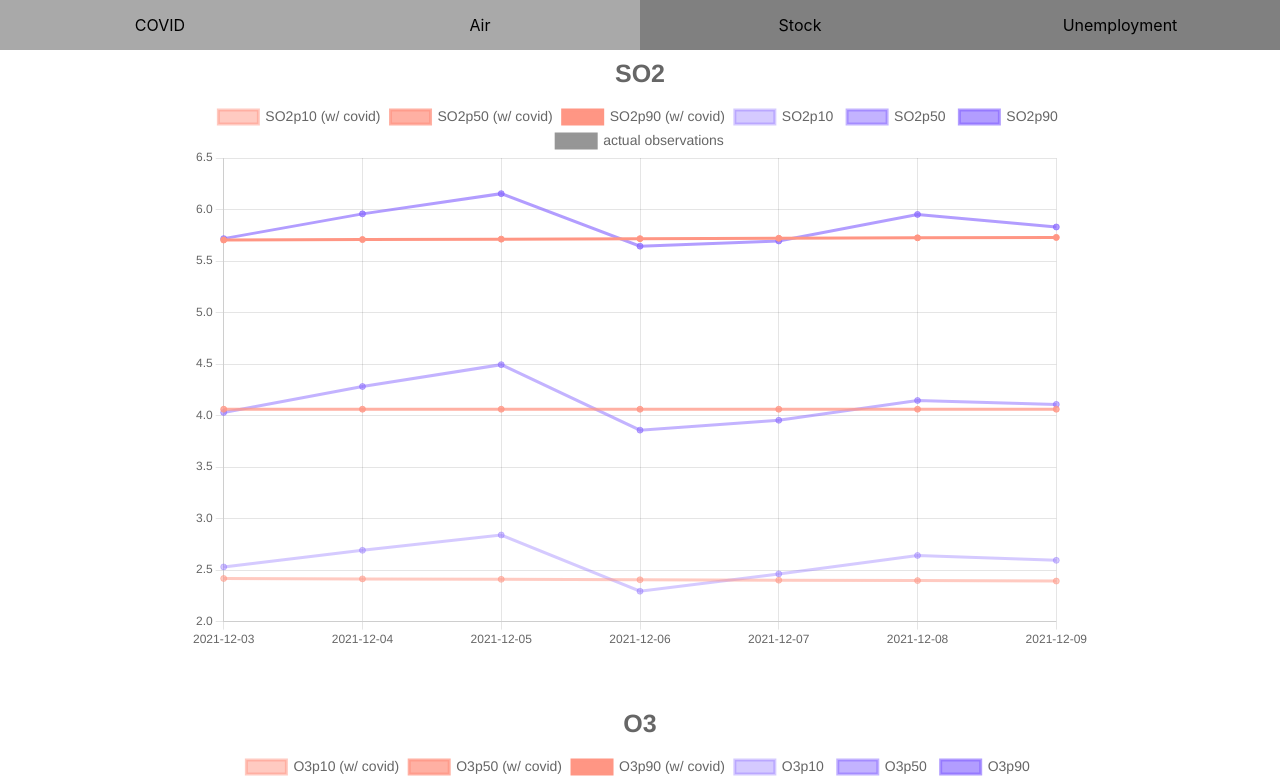
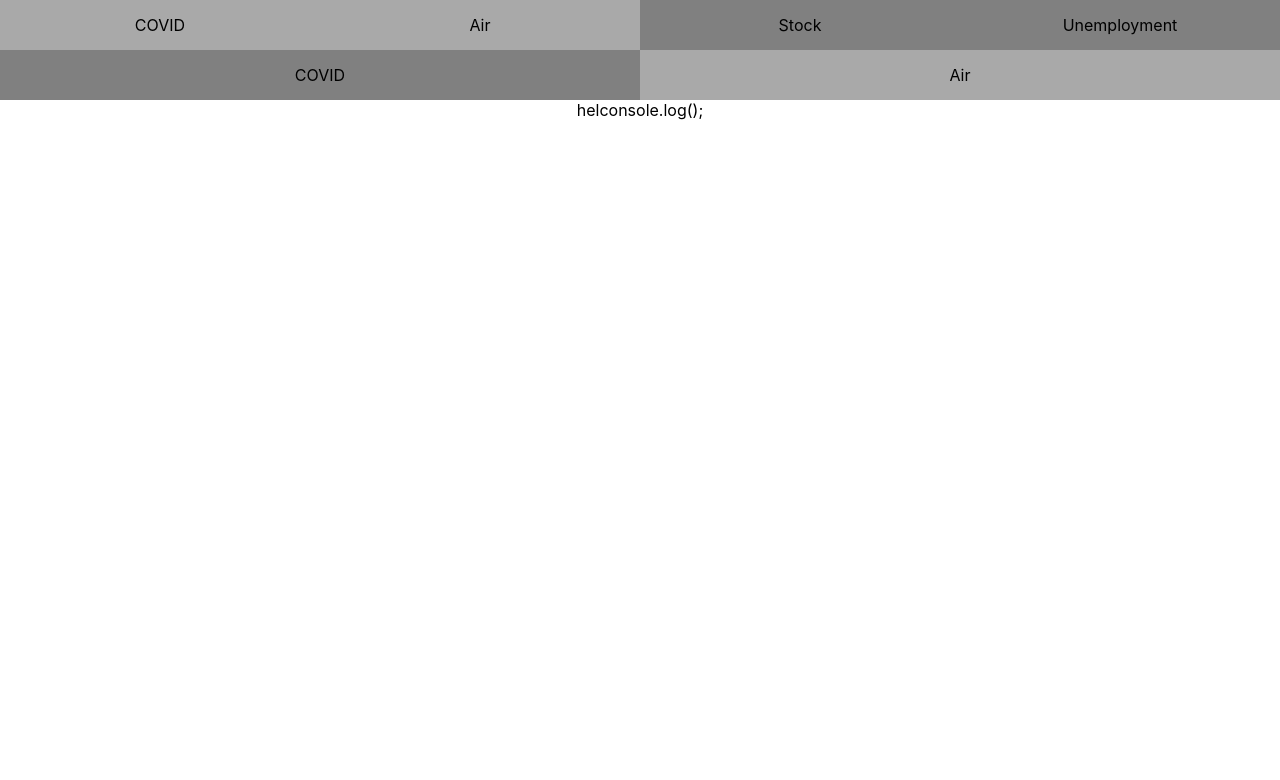
Before and after one commit to cloudtrack/AWS-COVID-Analytics, a React (Create React App) app in the folder aws-team-n/frontend/: page /air-pollution in a window 1280 px wide. Shown: the top 780 px of the page. Built offline with nearby package versions, Linux system fonts and the light colour scheme.

Commit message:
add tab for separating graph1 and 2

```diff
--- a/aws-team-n/frontend/src/App.js
+++ b/aws-team-n/frontend/src/App.js
@@ -14,7 +14,8 @@ function App() {
         <NavBar />
         <Routes>
           <Route path="/main" element={<MainPage />} />
-          <Route path="/air-pollution" element={<AirPollution />} />
+          <Route path="/air-pollution" element={<AirPollution graph={1}/>} />
+          <Route path="/air-pollution-graph2" element={<AirPollution graph={2} />} />
           <Route path="/stock-market" element={<StockMarket />} />
           <Route path="/unemployment" element={<Unemployment />} />
           <Route path="/" element={<Navigate replace to="/main" />} />
--- a/aws-team-n/frontend/src/components/NavBar/NavBar.js
+++ b/aws-team-n/frontend/src/components/NavBar/NavBar.js
@@ -9,7 +9,7 @@ const NavBar = () => {
         <li className={path === "/main" && "active"}>
           <a href="/main">COVID</a>
         </li>
-        <li className={path === "/air-pollution" && "active"}>
+        <li className={(path === "/air-pollution" || path === "/air-pollution-graph2") && "active"}>
           <a href="/air-pollution">Air</a>
         </li>
         <li className={path === "/stock-market" && "active"}>
--- a/aws-team-n/frontend/src/containers/AirPollution/AirPollution.js
+++ b/aws-team-n/frontend/src/containers/AirPollution/AirPollution.js
@@ -3,11 +3,28 @@ import Graph1 from "./Graph1/graph1"
 import Graph2 from "./Graph2/graph2"
 
 class AirPollution extends Component{
+    constructor(props) {
+      super(props);
+    }
     render(){
+      const path = window.location.pathname;
         return (
             <div>
-                {/* <Graph1/> */}
-                <Graph2/>
+              <div className="Tabs">
+                <li className={path == "/main" && "active"}>
+                  <a href="/air-pollution">COVID</a>
+                </li>
+                <li className={"active"}>
+                  <a href="/air-pollution-graph2">Air</a>
+                </li>
+              </div>
+              <div>
+                {
+                  this.props['graph'] == 1 ?  <Graph1/> :  <Graph2/>
+                }
+                  {/* <Graph1/> */}
+                  {/* <Graph2/> */}
+              </div>
             </div>
         )
     }
--- a/aws-team-n/frontend/src/containers/AirPollution/Graph1/graph1.js
+++ b/aws-team-n/frontend/src/containers/AirPollution/Graph1/graph1.js
@@ -24,35 +24,35 @@ class Graph1 extends Component{
         // o3_data: o3_data
     }
     componentDidMount(){
-        this.setState({loading: true})
-        var i = 0
-        var data = this.state.o3_data
-        var dates = []
-        while(i < MAX){
-            var newDay = new Date(this.state.date.getTime() + i * 24*60*60*1000)
-            var date = newDay.toISOString().split('T')[0]
-            dates.push(date)
-            i++
-        }
-        var process = [0, 1]
-        process.forEach((ps) => {
-            if (ps == 0){
-                dates.forEach((date) => {
-                    console.log(date)
-                    fetch(`http://127.0.0.1:5000/ap-graph1/${date}`)
-                        .then(resp =>
-                        resp.json()
-                    )
-                    .then((item) => {
-                        data[date] = item
-                    })
-                })
-            }
-            else{
-                this.setState({...this.state, o3_data: data})
-                this.setState({loading: false})
-            }
-        })
+        // this.setState({loading: true})
+        // var i = 0
+        // var data = this.state.o3_data
+        // var dates = []
+        // while(i < MAX){
+        //     var newDay = new Date(this.state.date.getTime() + i * 24*60*60*1000)
+        //     var date = newDay.toISOString().split('T')[0]
+        //     dates.push(date)
+        //     i++
+        // }
+        // var process = [0, 1]
+        // process.forEach((ps) => {
+        //     if (ps == 0){
+        //         dates.forEach((date) => {
+        //             console.log(date)
+        //             fetch(`http://127.0.0.1:5000/ap-graph1/${date}`)
+        //                 .then(resp =>
+        //                 resp.json()
+        //             )
+        //             .then((item) => {
+        //                 data[date] = item
+        //             })
+        //         })
+        //     }
+        //     else{
+        //         this.setState({...this.state, o3_data: data})
+        //         this.setState({loading: false})
+        //     }
+        // })
     }
 
     getColor = (d) => {
@@ -111,28 +111,30 @@ class Graph1 extends Component{
         const position = [this.state.lat, this.state.lng];
         return (
             <div>
-                <h1 style={{ textAlign: "center" }}>My Map</h1>
+                helconsole.log();
+            </div>
+            //     <h1 style={{ textAlign: "center" }}>My Map</h1>
 
-                {
-                    this.state.loading ? <h1>LOADING</h1>
-                    :
-                    <div>
-                        <div style={{width: '80%'}}>
-                            <Slider defaultValue={0} step={1} min={0} max={MAX}
-                            valueLabelDisplay="auto" onChange={this.handleSliderChange}
-                            />
-                        </div>
-                        <h3>{this.state.shortDate}</h3>
-                        <MapContainer style={{ height: "80vh" }} zoom={2} center={[20, 100]}>
-                        <GeoJSON
-                            key={this.state.shortDate}
-                            style={this.style}
-                            data={data}
-                        />
-                        </MapContainer>
-                    </div>
-                }
-            </div>
+            //     {
+            //         this.state.loading ? <h1>LOADING</h1>
+            //         :
+            //         <div>
+            //             <div style={{width: '80%'}}>
+            //                 <Slider defaultValue={0} step={1} min={0} max={MAX}
+            //                 valueLabelDisplay="auto" onChange={this.handleSliderChange}
+            //                 />
+            //             </div>
+            //             <h3>{this.state.shortDate}</h3>
+            //             <MapContainer style={{ height: "80vh" }} zoom={2} center={[20, 100]}>
+            //             <GeoJSON
+            //                 key={this.state.shortDate}
+            //                 style={this.style}
+            //                 data={data}
+            //             />
+            //             </MapContainer>
+            //         </div>
+            //     }
+            // </div>
         )
     }
 }
```
